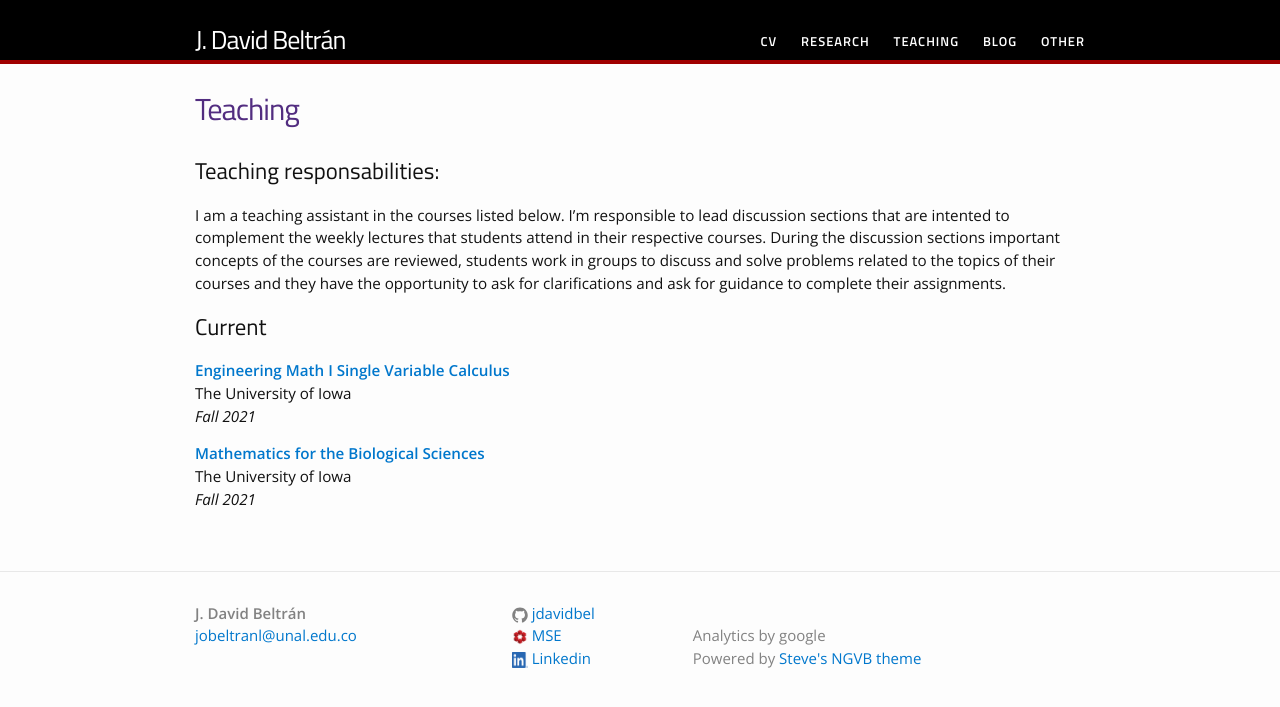
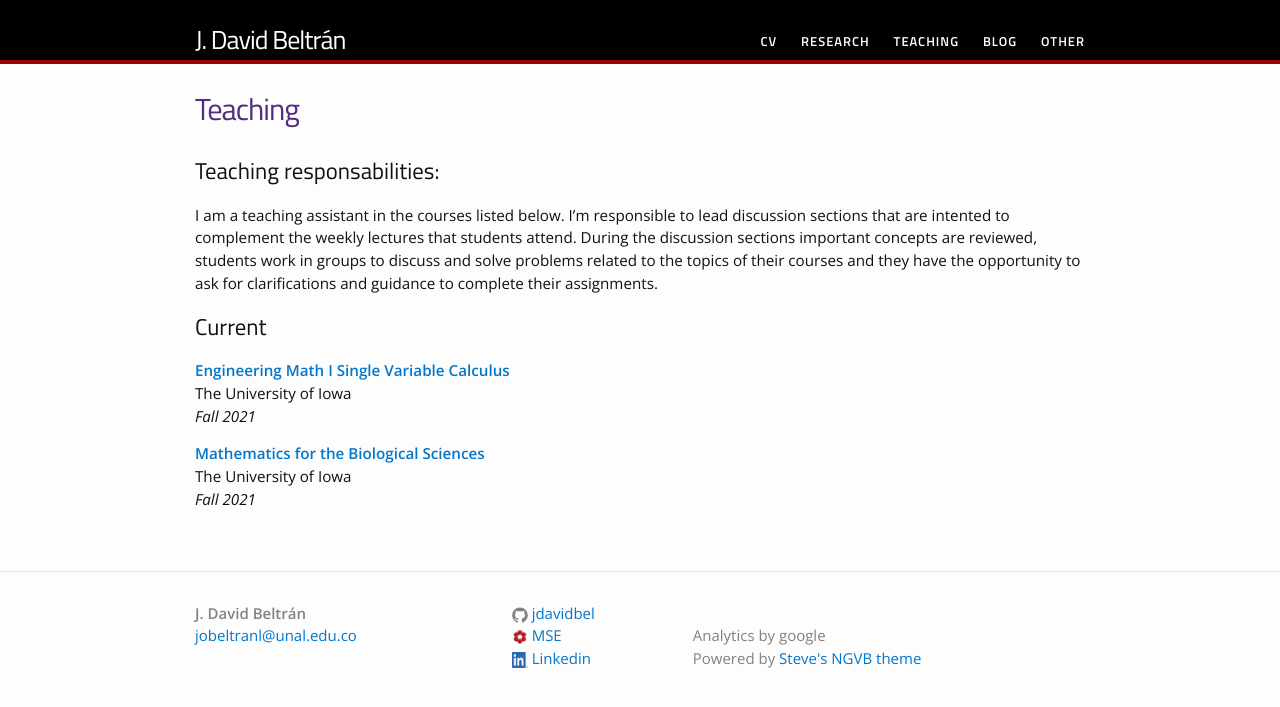
Before and after one commit to jdavidbel/jdavidbel.github.io, a Jekyll site: the page built from teaching/teaching.md, in a window 1280 px wide. Shown: the top 707 px of the page. Built offline with Jekyll 4.4.1, drawn with Linux system fonts in a browser that asks for light colours.

Commit message:
corrections

```diff
--- a/teaching/teaching.md
+++ b/teaching/teaching.md
@@ -23,9 +23,9 @@ pasts:
 
 ## Teaching responsabilities:
 I am a teaching assistant in the courses listed below. I'm responsible to lead discussion sections that are intented to complement
-the weekly lectures that students attend in their respective courses. During the discussion sections important concepts of the courses are reviewed,
+the weekly lectures that students attend. During the discussion sections important concepts are reviewed,
 students work in groups to discuss and solve problems related to the topics of their courses and they have the opportunity to ask for clarifications and
-ask for guidance to complete their assignments.
+guidance to complete their assignments.
 
 
 ## Current
```
